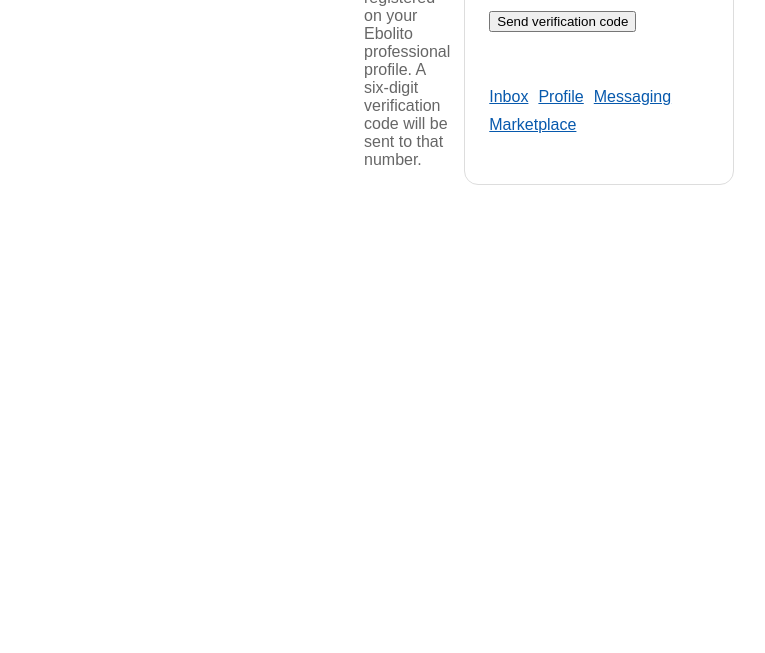
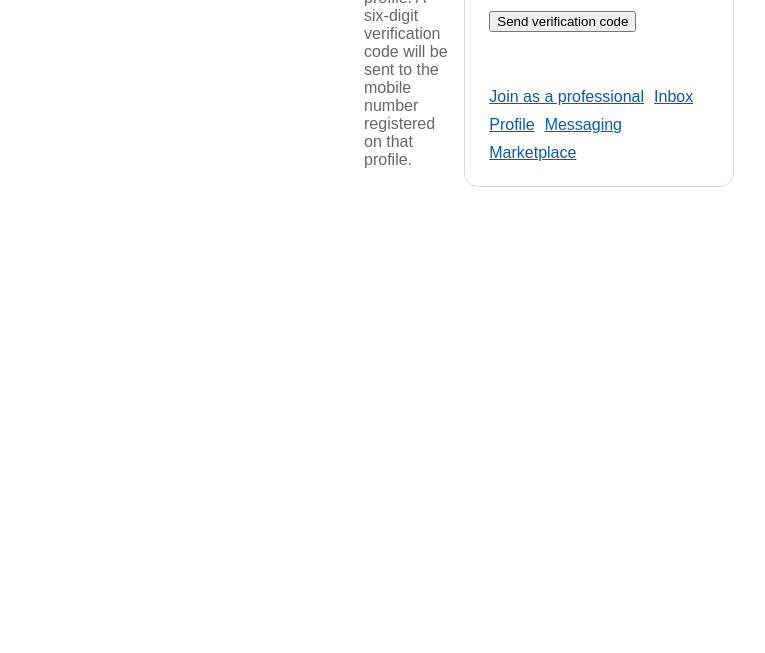
Before and after one commit to fitzroywright/ebolito, a plain HTML site: page Ebolito.Web/wwwroot/professional-login.html in a window 1280 px wide. Shown: the part 147-800 px from the top of the page, without its empty margins (320-1085 px from the left). Drawn offline with Linux system fonts and the light colour scheme.

Commit message:
Link professional registration from sign in

```diff
--- a/Ebolito.Web/wwwroot/professional-login.html
+++ b/Ebolito.Web/wwwroot/professional-login.html
@@ -12,7 +12,7 @@
 <body>
   <main class="auth-shell">
     <h1>Professional Sign In</h1>
-    <p class="muted">Use the mobile number already registered on your Ebolito professional profile. A six-digit verification code will be sent to that number.</p>
+    <p class="muted">Use the professional ID for your Ebolito profile. A six-digit verification code will be sent to the mobile number registered on that profile.</p>
     <section class="auth-card">
       <form data-start-form>
         <label>Professional ID<input name="professionalId" required placeholder="Professional GUID"></label>
@@ -25,7 +25,7 @@
         <button type="submit">Sign in</button>
         <p class="status" data-complete-status></p>
       </form>
-      <div class="auth-actions"><a href="/inbox.html">Inbox</a><a href="/manage.html">Profile</a><a href="/messaging.html">Messaging</a><a href="/">Marketplace</a></div>
+      <div class="auth-actions"><a href="/professional-register.html">Join as a professional</a><a href="/inbox.html">Inbox</a><a href="/manage.html">Profile</a><a href="/messaging.html">Messaging</a><a href="/">Marketplace</a></div>
     </section>
   </main>
   <script src="/js/professional-login.js"></script>
```
